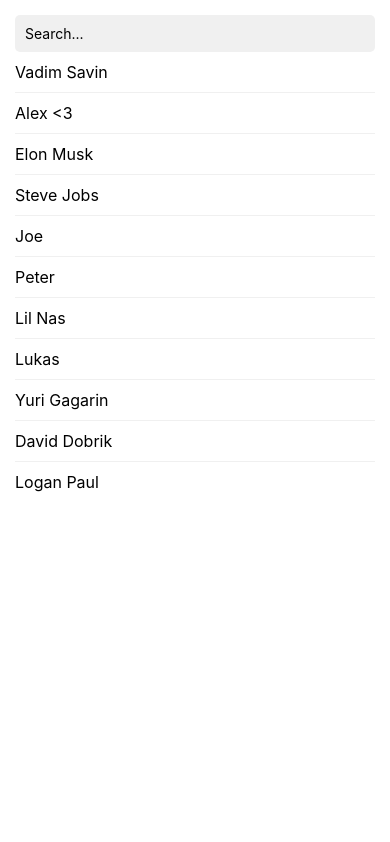
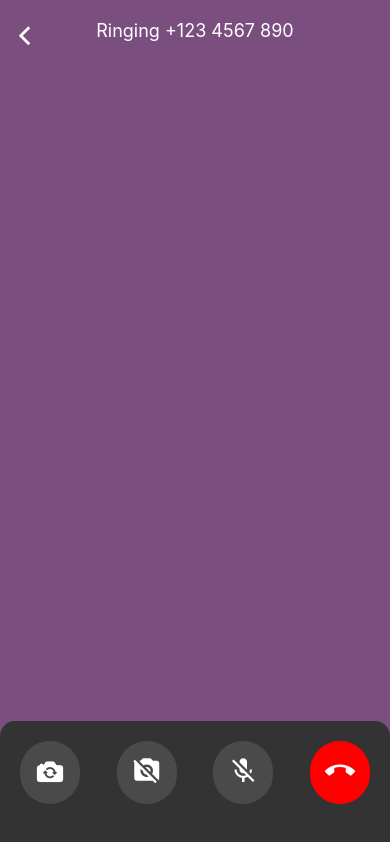
Before and after one commit to supremed3v/callingapp_react-native, a React Native app: screen /Calling in a window 390 px wide. Built offline with nearby package versions, Linux system fonts and the light colour scheme.

Commit message:
Login Screen and Navigation

```diff
--- a/App.js
+++ b/App.js
@@ -7,18 +7,19 @@
  */
 
 import React from 'react';
-import {SafeAreaView, StatusBar} from 'react-native';
-import ContactsScreen from './src/screens/ContactsScreen';
+import { StatusBar} from 'react-native';
+import Navigation from './src/Navigation';
+
+
 
 
 
 const App = () => {
   return (
-    <SafeAreaView>
+    <>
       <StatusBar barStyle={'dark-content'} />
-
-      <ContactsScreen/>
-    </SafeAreaView>
+      <Navigation />
+    </>
   );
 };
 
--- /dev/null
+++ b/src/Navigation/index.js
@@ -0,0 +1,30 @@
+import {NavigationContainer} from '@react-navigation/native'
+import { createNativeStackNavigator } from '@react-navigation/native-stack';
+import React from 'react'
+
+import CallingScreen from '../screens/CallingScreen';
+import ContactsScreen from '../screens/ContactsScreen';
+import IncomingCallScreen from '../screens/IncomingCallScreen';
+import CallScreen from '../screens/CallScreen';
+import LoginScreen from '../screens/LoginScreen';
+
+const Stack = createNativeStackNavigator()
+
+const Navigation = () => {
+  return (
+    <NavigationContainer>
+        <Stack.Navigator>
+            <Stack.Screen name="Login" component={LoginScreen} options={{title: "Login", headerTitleAlign: "center"}} />
+            <Stack.Screen name="Contacts" component={ContactsScreen}/>
+            <Stack.Group screenOptions={{headerShown: false}}>
+            <Stack.Screen name="Call" component={CallScreen}  />
+            <Stack.Screen name="Calling" component={CallingScreen} />
+            <Stack.Screen name="IncomingCall" component={IncomingCallScreen} />
+            </Stack.Group>
+
+        </Stack.Navigator>
+    </NavigationContainer>
+  )
+}
+
+export default Navigation
--- /dev/null
+++ b/src/components/CallActionBox/index.js
@@ -0,0 +1,64 @@
+import {View, StyleSheet, Pressable} from 'react-native';
+
+import Ionicons from 'react-native-vector-icons/Ionicons';
+import MaterialIcons from 'react-native-vector-icons/MaterialCommunityIcons';
+import React, {useState} from 'react';
+
+const CallActionBox = () => {
+
+  const [isCameraOn, setIsCameraOn] = useState(true)
+  const [isMicOn, setIsMicOn] = useState(true)
+
+  const onReverseCamera = () => {
+    console.warn("Reverse")
+  }
+  const onToggleCamera = () => {
+    setIsCameraOn(currentValue => !currentValue)
+  }
+  const onToggleMicrophone = () => {
+    setIsMicOn(currentValue => !currentValue)
+  }
+  const onHangup = () => {
+    console.warn("Hangup!")
+  }
+  return (
+    <View style={styles.buttonContainer}>
+
+
+      <Pressable onPress={onReverseCamera} style={styles.iconButton}>
+        <Ionicons name="ios-camera-reverse" size={30} color={'white'} />
+      </Pressable>
+
+      <Pressable onPress={onToggleCamera} style={styles.iconButton}>
+        <MaterialIcons name={isCameraOn ?"camera-off" : "camera"} size={30} color={'white'} />
+      </Pressable>
+      <Pressable onPress={onToggleMicrophone} style={styles.iconButton}>
+        <MaterialIcons name={isMicOn ? "microphone-off" : "microphone"} size={30} color={'white'} />
+      </Pressable>
+      <Pressable onPress={onHangup} style={[styles.iconButton, {backgroundColor: 'red'}]}>
+        <MaterialIcons name="phone-hangup" size={30} color={'white'} />
+      </Pressable>
+
+    </View>
+  );
+};
+
+const styles = StyleSheet.create({
+  buttonContainer: {
+    backgroundColor: '#333',
+    padding: 20,
+    paddingBottom: 40,
+    borderTopLeftRadius: 15,
+    borderTopRightRadius: 15,
+    flexDirection: 'row',
+    justifyContent: 'space-between',
+    marginTop: 'auto',
+  },
+  iconButton: {
+    backgroundColor: '#4a4a4a',
+    padding: 15,
+    borderRadius: 50,
+  },
+});
+
+export default CallActionBox;
--- /dev/null
+++ b/src/screens/CallScreen/index.js
@@ -0,0 +1,33 @@
+import { View, Text, StyleSheet } from 'react-native'
+import React from 'react'
+import CallActionBox from '../../components/CallActionBox'
+
+
+const CallScreen = () => {
+  return (
+    <View style={styles.page}>
+        <View style={styles.cameraPreview}/>
+
+      <CallActionBox/>
+    </View>
+  )
+}
+
+const styles = StyleSheet.create({
+    page:{
+        flex: 1,
+        backgroundColor: '#7b4e80',
+    },
+    cameraPreview: {
+        width: 100,
+        height: 150,
+        backgroundColor: '#FFFF6E',
+        borderRadius: 10,
+
+        position: 'absolute',
+        right: 10,
+        top: 100,
+    }
+})
+
+export default CallScreen
--- a/src/screens/CallingScreen/index.js
+++ b/src/screens/CallingScreen/index.js
@@ -1,10 +1,56 @@
-import { View, Text } from 'react-native'
-import React from 'react'
+import {View, Text, StyleSheet, Pressable} from 'react-native';
+import React from 'react';
+import CallActionBox from '../../components/CallActionBox';
+import Ionicons from 'react-native-vector-icons/Ionicons';
+import {useNavigation, useRoute} from '@react-navigation/native';
 
 export default function CallingScreen() {
+  const navigation = useNavigation();
+  const route = useRoute();
+
+  const user = route?.params?.user
+  const goBack = () => {
+    navigation.pop();
+  };
   return (
-    <View>
-      <Text>CallingScreen</Text>
+    <View style={styles.page}>
+      <Pressable onPress={goBack} style={styles.backButton}>
+        <Ionicons name="chevron-back" color="white" size={30} />
+      </Pressable>
+      <View style={styles.cameraPreview}>
+        <Text style={styles.name}>{user?.user_display_name}</Text>
+        <Text style={styles.contactNumber}>Ringing +123 4567 890</Text>
+      </View>
+
+      <CallActionBox />
     </View>
-  )
+  );
 }
+
+const styles = StyleSheet.create({
+  page: {
+    height: '100%',
+    backgroundColor: '#7b4e80',
+  },
+  cameraPreview: {
+    flex: 1,
+    alignItems: 'center',
+    paddingTop: 10,
+    paddingHorizontal: 10,
+  },
+  name: {
+    fontSize: 30,
+    fontWeight: 'bold',
+    color: 'white',
+    marginBottom: 10,
+  },
+  contactNumber: {
+    fontSize: 18,
+    color: 'white',
+  },
+  backButton: {
+    position: 'absolute',
+    top: 20,
+    left: 10,
+  },
+});
--- a/src/screens/ContactsScreen/index.js
+++ b/src/screens/ContactsScreen/index.js
@@ -1,11 +1,14 @@
-import {View, Text, StyleSheet, FlatList, TextInput} from 'react-native';
+import {View, Text, StyleSheet, FlatList, TextInput, Pressable} from 'react-native';
 import React, {useState, useEffect} from 'react';
 
 import dummyContacts from '../../../assets/data/contacts.json';
+import { useNavigation } from '@react-navigation/native';
 
 export default function ContactsScreen() {
   const [searchTerm, setSearchTerm] = useState('');
   const [filteredContacts, setFilteredContacts] = useState(dummyContacts);
+
+  const navigation = useNavigation()
 
   useEffect(() => {
     const newContacts = dummyContacts.filter(
@@ -13,6 +16,10 @@
     );
     setFilteredContacts(newContacts);
   }, [searchTerm]);
+
+  const callUser =(user) =>{
+    navigation.navigate("Calling", {user})
+  }
 
   return (
     <View style={styles.page}>
@@ -25,7 +32,9 @@
       <FlatList
         data={filteredContacts}
         renderItem={({item}) => (
+          <Pressable onPress={()=> callUser(item)}>
           <Text style={styles.contactName}>{item.user_display_name}</Text>
+          </Pressable>
         )}
         ItemSeparatorComponent={() => <View style={styles.separator} />}
       />
@@ -36,6 +45,9 @@
 const styles = StyleSheet.create({
   page: {
     padding: 15,
+    backgroundColor: "white",
+    flex: 1,
+    textAlign: 'center',
   },
 
   contactName: {
--- /dev/null
+++ b/src/screens/IncomingCallScreen/index.js
@@ -0,0 +1,96 @@
+import {View, Text, StyleSheet, ImageBackground, Pressable, Alert} from 'react-native';
+import React from 'react';
+import bg from '../../../assets/images/background-img.png';
+import Ionicons from 'react-native-vector-icons/Ionicons';
+import Entypo from 'react-native-vector-icons/Entypo';
+import Feather from 'react-native-vector-icons/Feather';
+
+export default function IncomingCallScreen() {
+
+    const onDecline = () => {
+        Alert.alert("On Decline")
+    }
+
+    const onAccept =() => {
+        Alert.alert('On Accept')
+    }
+  return (
+    <ImageBackground source={bg} style={styles.bg} resizeMode="cover">
+      <Text style={styles.name}>Saad</Text>
+      <Text style={styles.contactNumber}>WhatsApp Video...</Text>
+      <View style={[styles.row, {marginTop: 'auto'}]}>
+        <View style={styles.iconsContainer}>
+          <Ionicons name="alarm" color="white" size={30} />
+          <Text style={styles.iconText}>Remind me</Text>
+        </View>
+        <View style={styles.iconsContainer}>
+          <Entypo name="message" color="white" size={30} />
+          <Text style={styles.iconText}>Message</Text>
+        </View>
+      </View>
+
+      <View style={styles.row}>
+        {/* Decline Button */}
+        <Pressable onPress={onDecline} style={styles.iconsContainer}>
+          <View style={styles.iconButtonContainer}>
+            <Feather name="x" color="white" size={40} />
+          </View>
+          <Text style={styles.iconText}>Decline</Text>
+        </Pressable>
+
+        {/* Accept Button */}
+        <Pressable onPress={onAccept} style={styles.iconsContainer}>
+          <View
+            style={[styles.iconButtonContainer, {backgroundColor: '#2e7bff'}]}>
+            <Feather name="check" color="white" size={40} />
+          </View>
+          <Text style={styles.iconText}>Accept</Text>
+        </Pressable>
+      </View>
+    </ImageBackground>
+  );
+}
+
+const styles = StyleSheet.create({
+  root: {
+    height: '100%',
+  },
+  name: {
+    fontSize: 30,
+    fontWeight: 'bold',
+    color: 'white',
+    marginTop: 50,
+    marginBottom: 10,
+  },
+  contactNumber: {
+    fontSize: 18,
+    color: 'white',
+  },
+
+  bg: {
+    flex: 1,
+    alignItems: 'center',
+    padding: 10,
+    paddingBottom: 50,
+  },
+  row: {
+    width: '100%',
+    flexDirection: 'row',
+    justifyContent: 'space-around',
+  },
+  iconsContainer: {
+    alignItems: 'center',
+    marginVertical: 20,
+  },
+  iconText: {
+    color: 'white',
+    marginTop: 10,
+  },
+
+  iconButtonContainer: {
+    backgroundColor: 'red',
+    padding: 15,
+    borderRadius: 50,
+    margin: 10,
+  },
+});
--- /dev/null
+++ b/src/screens/LoginScreen/index.js
@@ -0,0 +1,55 @@
+import {View, Text, StyleSheet, TextInput, Pressable} from 'react-native';
+import React, {useState} from 'react';
+
+const LoginScreen = () => {
+  const [username, setUsername] = useState('');
+  const [password, setPassword] = useState('');
+
+  const signIn = () => {};
+  return (
+    <View style={styles.page}>
+      <TextInput
+        value={username}
+        onChangeText={setUsername}
+        placeholder="Username"
+        style={styles.input}
+        autoCapitalize="none"
+      />
+      <TextInput
+        value={password}
+        onChangeText={setPassword}
+        placeholder="Password"
+        style={styles.input}
+        secureTextEntry
+      />
+
+      <Pressable style={styles.button} onPress={signIn}>
+        <Text>Sign in</Text>
+      </Pressable>
+    </View>
+  );
+};
+
+const styles = StyleSheet.create({
+  page: {
+    padding: 10,
+    alignItems: 'stretch',
+    flex: 1,
+    justifyContent: 'center',
+  },
+  input: {
+    backgroundColor: 'white',
+    padding: 10,
+    marginVertical: 10,
+    borderRadius: 5,
+  },
+  button: {
+    backgroundColor: 'dodgerblue',
+    padding: 10,
+    marginVertical: 10,
+    borderRadius: 5,
+    alignItems: 'center',
+  },
+});
+
+export default LoginScreen;
```
Also changed, not shown: package.json (+6 -1 lines), assets/images/background-img.png (added), 3 other files (tests, documents, lock files or other folders).
